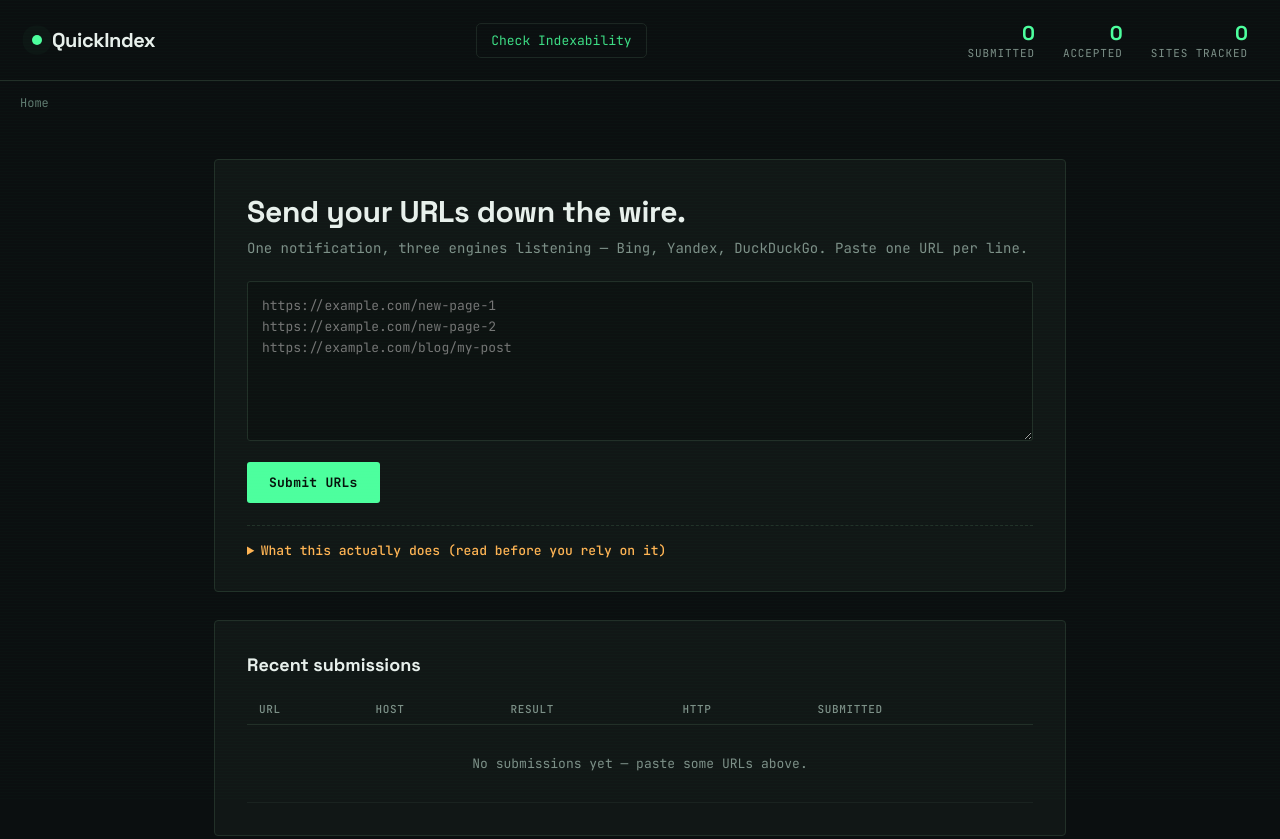
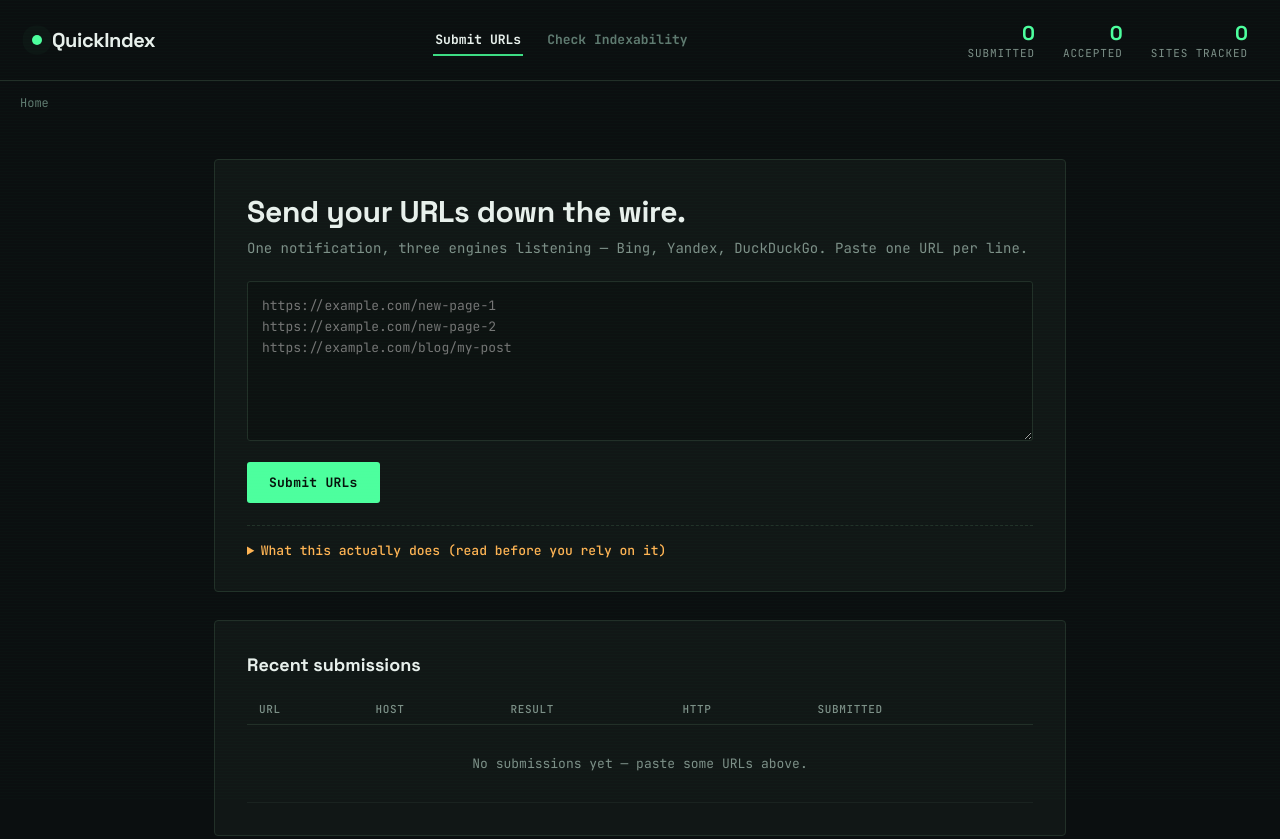
Before and after one commit to splashlounge-dev/indexer-saas, a website: page public/index.html in a window 1280 px wide. Shown: the top 839 px of the page. Drawn offline with Linux system fonts and the light colour scheme; no server answers.

Commit message:
Update index.html

```diff
--- a/public/index.html
+++ b/public/index.html
@@ -140,6 +140,7 @@
       <span class="brand-name">QuickIndex</span>
     </div>
     <nav class="main-nav" aria-label="Main navigation">
+      <a href="/index.html" class="nav-link active">Submit URLs</a>
       <a href="/check-index.html" class="nav-link" title="Check whether a page is eligible to be indexed">Check Indexability</a>
     </nav>
     <div class="stats" id="stats">
@@ -243,17 +244,21 @@ https://example.com/blog/my-post"></textarea>
   </main>
 
   <style>
-    .main-nav{display:flex;align-items:center;}
+    .main-nav{display:flex;align-items:center;gap:22px;}
     .main-nav .nav-link{
-      color:var(--green,#3ddc84);
+      color:var(--muted,#5f7a70);
       text-decoration:none;
       font-size:13px;
-      border:1px solid var(--border,#1c2622);
-      padding:8px 14px;
-      border-radius:5px;
-      transition:border-color .15s;
+      font-weight:600;
+      padding:6px 2px;
+      border-bottom:2px solid transparent;
+      transition:color .15s ease, border-color .15s ease;
     }
-    .main-nav .nav-link:hover{border-color:var(--green-dim,#1f6b45);}
+    .main-nav .nav-link:hover{color:var(--text,#e8f0ec);}
+    .main-nav .nav-link.active{
+      color:var(--text,#e8f0ec);
+      border-bottom-color:var(--green,#3ddc84);
+    }
     .breadcrumbs{max-width:1400px;margin:14px auto 0;padding:0 20px;}
     .breadcrumbs ol{list-style:none;display:flex;gap:6px;margin:0;padding:0;font-size:12px;color:var(--muted,#5f7a70);}
     .info-panel .steps-list{margin:0;padding-left:20px;line-height:1.8;color:var(--muted,#5f7a70);font-size:13.5px;}
```
